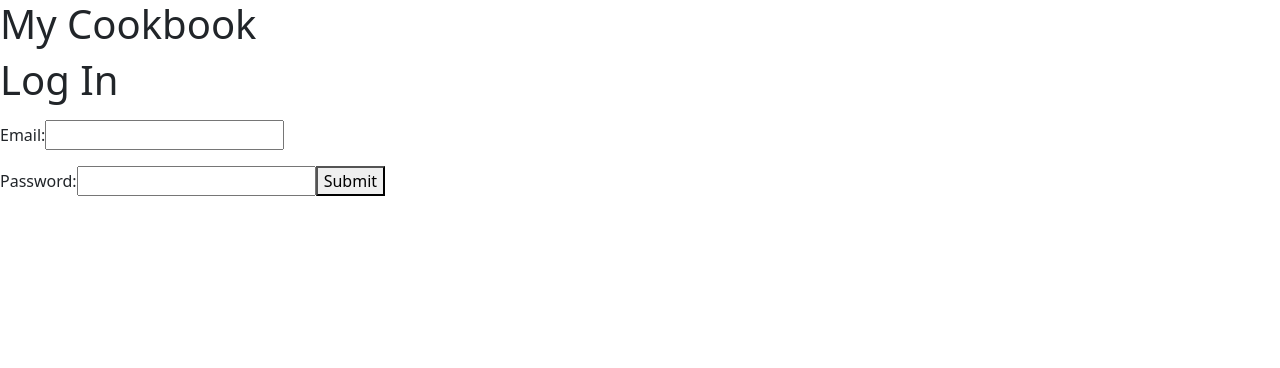
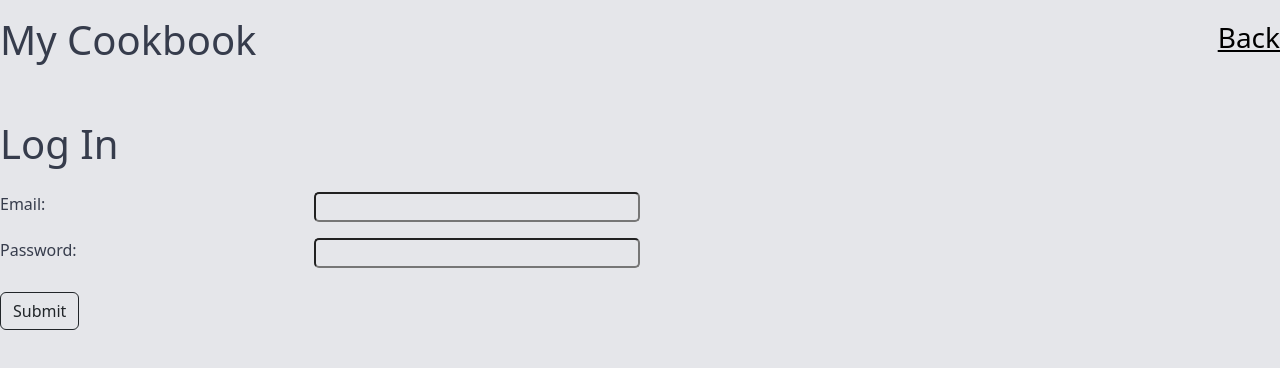
Before and after one commit to Archangxl/Coding-Dojo-Projects-Algos, a React (Create React App) app in the folder client/: page /login in a window 1280 px wide. Shown: the top 368 px of the page. Built offline with nearby package versions, Linux system fonts and the light colour scheme; the HTML template or start-up script is replaced by a standard one.

Commit message:
last updated 05.15.2023

```diff
--- a/client/src/CSS/style.css
+++ b/client/src/CSS/style.css
@@ -1,3 +1,38 @@
-main, nav {
+/*
+ebony clay #363C4C strong
+barley #A57E5F acent
+mercury #E5E6EA greater acent
+oslo gray #838793 weaker strong
+*/
+* {
+    margin: 0px;
+    background-color: #E5E6EA;
+    color: #363C4C;
+}
+
+main, header, nav {
     min-width: 300px;
 }
+a {
+    color: black !important;
+}
+ul {
+
+}
+
+
+input {
+    border-radius: 5px;
+}
+input:focus {
+    background-color: #363C4C  !important;
+    color: #E5E6EA !important;
+}
+
+.login-reg-btn:hover {
+    background-color: #363C4C  !important;
+    color: #E5E6EA !important;
+}
+.error {
+    color: rgb(226, 9, 9) ;
+}
--- a/client/src/Components/LandingPage.js
+++ b/client/src/Components/LandingPage.js
@@ -11,6 +11,20 @@ const LandingPage = () => {
                 <Link className="fs-3" to='/login'>Login</Link>
                 <Link className="fs-3" to='/register'>Register</Link>
             </header>
+            <main className="my-5">
+                <div className="d-flex justify-content-center">
+                    <h4>Planned additions</h4>
+                </div>
+                <div className="row">
+                    <div className="col-3"></div>
+                    <ul className="col-6">
+                        <li>Pictures for recipes</li>
+                        <li>Shared recipes page: when landing on the websites landing page anyone who wants to share recipes will have their recipes shown on the landing page</li>
+                        <li>Edit user page</li>
+                    </ul>
+                    <div className="col-3"></div>
+                </div>
+            </main>
         </>
     );
 }
--- a/client/src/Components/Login.js
+++ b/client/src/Components/Login.js
@@ -1,6 +1,6 @@
 import axios from 'axios';
 import React ,{ useState } from 'react';
-import { useNavigate } from 'react-router-dom';
+import { useNavigate, Link } from 'react-router-dom';
 
 const Login = (props) => {
 
@@ -31,22 +31,27 @@ const Login = (props) => {
     return (
         <>
 
-            <nav>
+            <nav className="fs-1 mt-3 d-flex justify-content-between">
                 <h1>My Cookbook</h1>
+                <Link className="fs-3" to='/'>Back</Link>
             </nav>
-            <main>
+            <main className='mt-5'>
                 <form onSubmit={onRegisterSubmittion}>
                     <h1>Log In</h1>
 
-                    <p>{emailError}</p>
-                    <label>Email: </label>
-                    <input name='email' type="text" onChange={(e) => setEmail(e.target.value)} value={email}></input>
-
-                    <p>{passwordError}</p>
-                    <label>Password: </label>
-                    <input name="password" type='password' onChange={(e) => setPassword(e.target.value)} value={password}></input>
-
-                    <button>Submit</button>
+                    <div className='row'>
+                        <p className='error'>{emailError}</p>
+                        <label className='col-3'>Email: </label>
+                        <input className='col-3' name='email' type="text" onChange={(e) => setEmail(e.target.value)} value={email}></input>
+                    </div>
+                    <div className='row'>
+                        <p className='error'>{passwordError}</p>
+                        <label className='col-3'>Password: </label>
+                        <input className='col-3' name="password" type='password' onChange={(e) => setPassword(e.target.value)} value={password}></input>
+                    </div>
+                    <div className='mt-4'>
+                        <button className='login-reg-btn btn border-dark'>Submit</button>
+                    </div>
                 </form>
             </main>
         </>
--- a/client/src/Components/Registration.js
+++ b/client/src/Components/Registration.js
@@ -1,6 +1,6 @@
 import axios from 'axios';
 import React ,{ useState } from 'react';
-import { useNavigate } from 'react-router-dom';
+import { useNavigate, Link } from 'react-router-dom';
 
 const Registration = () => {
 
@@ -49,39 +49,41 @@ const Registration = () => {
 
     return (
         <>
-            <nav className="fs-1 my-5 d-flex justify-content-center">
+            <nav className="fs-1 mt-3 d-flex justify-content-between">
                 <h1>My Cookbook</h1>
+                <Link className="fs-3" to='/'>Back</Link>
             </nav>
-            <main className='mx-5'>
+            <main className='mt-5'>
                 <form onSubmit={onRegisterSubmittion}>
                     <h1>Register</h1>
-                    <p>{firstNameError}</p>
                     <div className='row'>
+                        <p className='error'>{firstNameError}</p>
                         <label className='col-3'>First Name: </label>
                         <input className='col-3' name='firstName' type="text" onChange={(e) => setFirstName(e.target.value)} value={firstName}></input>
                     </div>
                     <div className='row'>
-                        <p>{lastNameError}</p>
+                        <p className='error'>{lastNameError}</p>
                         <label className='col-3'>Last Name: </label>
                         <input className='col-3' name='lastName' type="text" onChange={(e) => setLastName(e.target.value)} value={lastName} ></input>
                     </div>
                     <div className='row'>
-                        <p>{emailError}</p>
+                        <p className='error'>{emailError}</p>
                         <label className='col-3'>Email: </label>
                         <input className='col-3' name='email' type="text" onChange={(e) => setEmail(e.target.value)} value={email}></input>
                     </div>
                     <div className='row'>
-                        <p>{passwordError}</p>
+                        <p className='error'>{passwordError}</p>
                         <label className='col-3'>Password: </label>
                         <input className='col-3' name="password" type='password' onChange={(e) => setPassword(e.target.value)} value={password}></input>
                     </div>
+
                     <div className='row'>
-                        <p>{confirmPasswordError}</p>
+                        <p className='error'>{confirmPasswordError}</p>
                         <label className='col-3'>Confirm Password: </label>
                         <input className='col-3' name="confirmPassword" type='password' onChange={(e) => setConfirmPassword(e.target.value)} value={confirmPassword}></input>
                     </div>
                     <div className='mt-4'>
-                        <button className='btn border-dark'>Submit</button>
+                        <button className='login-reg-btn btn border-dark'>Submit</button>
                     </div>
                 </form>
             </main>
```
